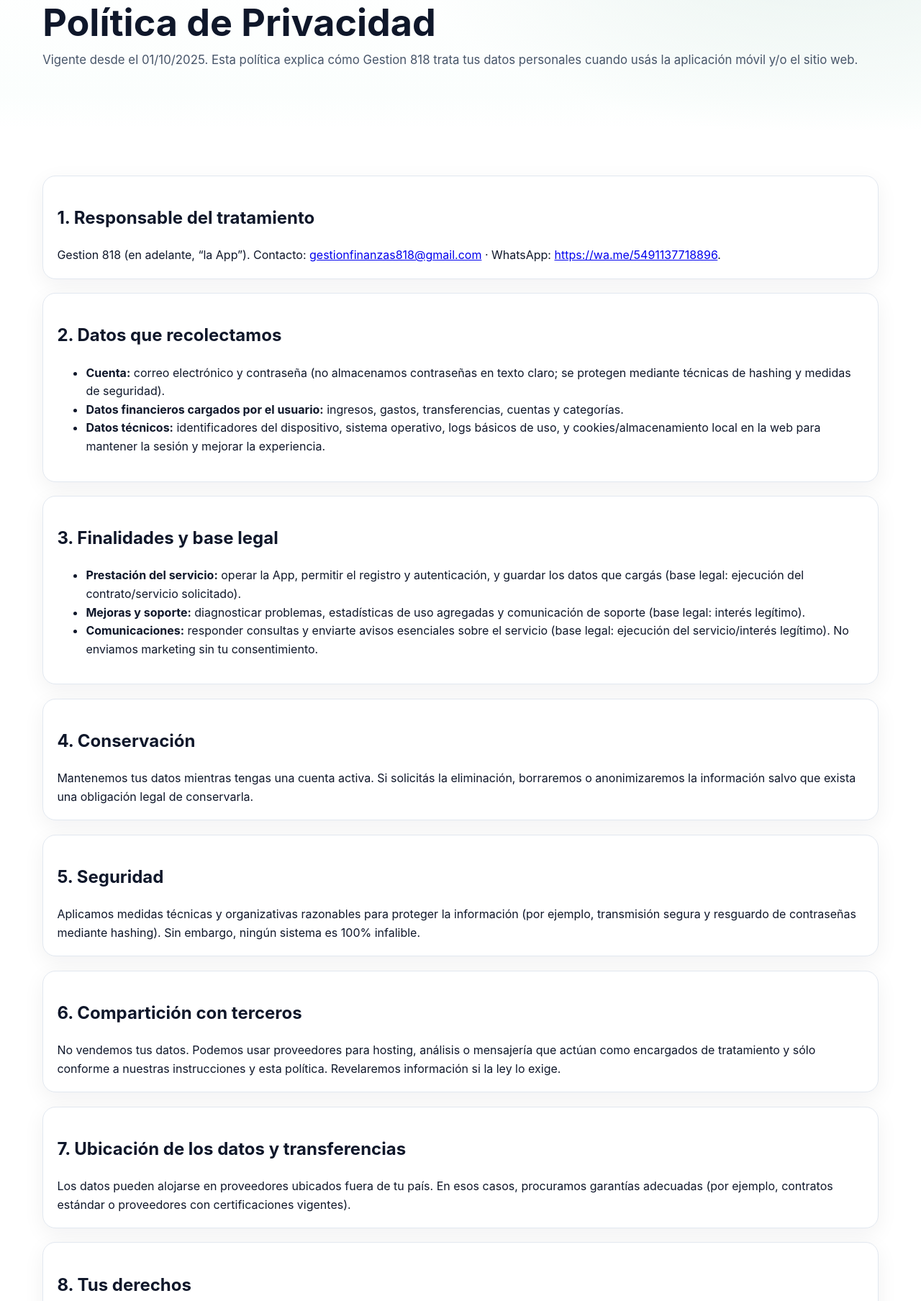
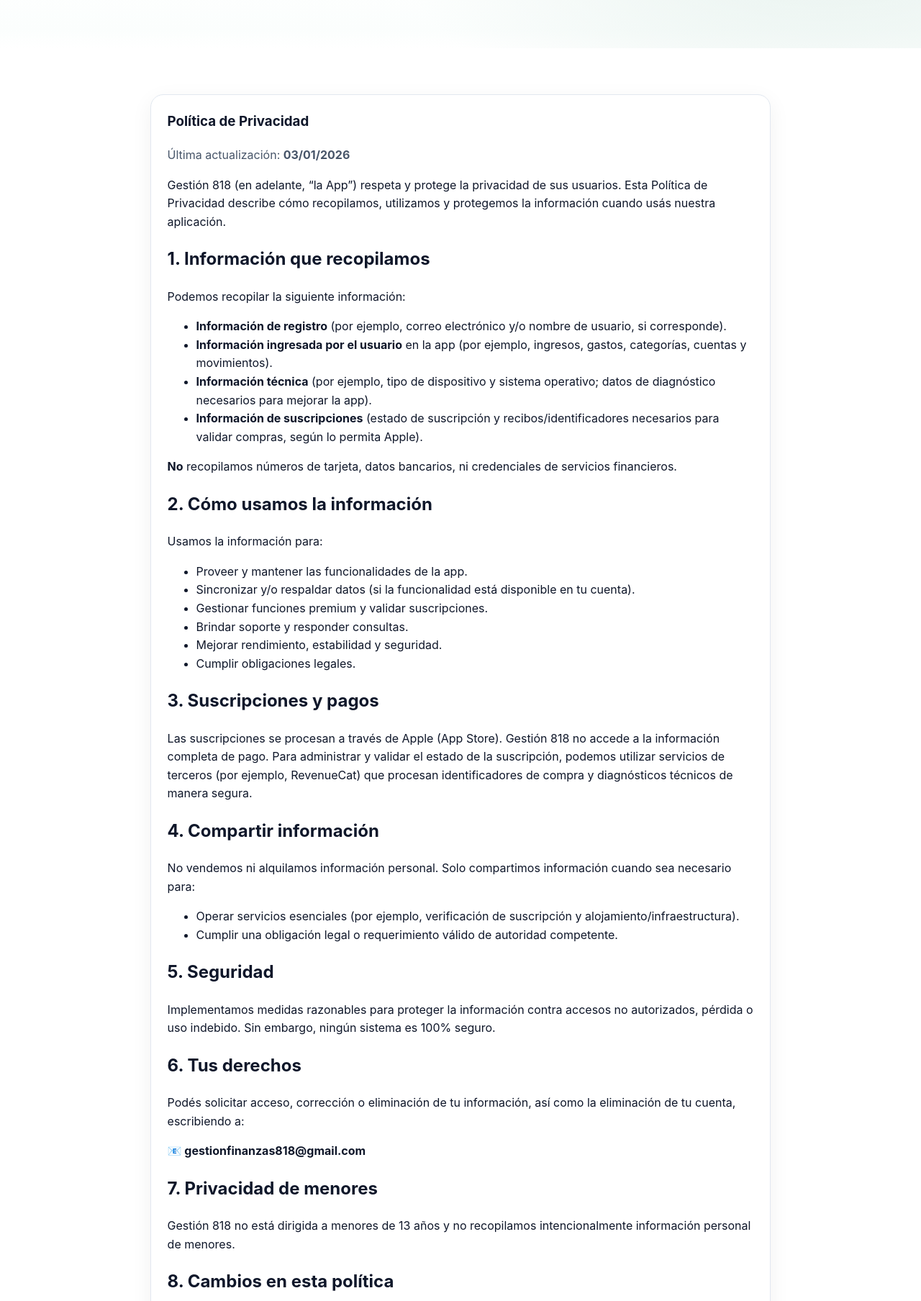
Before and after one commit to Caillara/Gestion818_landing, a plain HTML site: page politicaPrivacidad.html in a window 1280 px wide. Shown: the part 142-1950 px from the top of the page at 72% size. Drawn offline with Linux system fonts and the light colour scheme.

Commit message:
Update politicaPrivacidad.html

```diff
--- a/politicaPrivacidad.html
+++ b/politicaPrivacidad.html
@@ -8,7 +8,6 @@
   <link rel="stylesheet" href="styles.css">
 </head>
 <body>
-  <!-- Header -->
   <header>
     <div class="container nav">
       <div class="brand">
@@ -29,79 +28,64 @@
 
   <section class="section hero">
     <div class="container">
-      <h1>Política de Privacidad</h1>
-      <p class="muted">Vigente desde el 01/10/2025. Esta política explica cómo Gestion 818 trata tus datos personales cuando usás la aplicación móvil y/o el sitio web.</p>
     </div>
   </section>
 
-  <section class="section">
-    <div class="container grid" style="gap:1.2rem">
-      <article class="card feat tile">
-        <h2>1. Responsable del tratamiento</h2>
-        <p>Gestion 818 (en adelante, “la App”). Contacto: <a href="mailto:gestionfinanzas818@gmail.com">gestionfinanzas818@gmail.com</a> · WhatsApp: <a href="https://wa.me/5491137718896">https://wa.me/5491137718896</a>.</p>
-      </article>
+    <section class="section">
+    <div class="container" style="max-width: 900px;">
+      <article class="card" style="padding: 1.4rem 1.4rem;">
+        <h1 style="margin-top:0">Política de Privacidad</h1>
+        <p class="muted" style="margin-top:.2rem">Última actualización: <strong>03/01/2026</strong></p>
 
-      <article class="card feat tile">
-        <h2>2. Datos que recolectamos</h2>
+        <p>Gestión 818 (en adelante, “la App”) respeta y protege la privacidad de sus usuarios. Esta Política de Privacidad describe cómo recopilamos, utilizamos y protegemos la información cuando usás nuestra aplicación.</p>
+
+        <h2>1. Información que recopilamos</h2>
+        <p>Podemos recopilar la siguiente información:</p>
         <ul>
-          <li><strong>Cuenta:</strong> correo electrónico y contraseña (no almacenamos contraseñas en texto claro; se protegen mediante técnicas de hashing y medidas de seguridad).</li>
-          <li><strong>Datos financieros cargados por el usuario:</strong> ingresos, gastos, transferencias, cuentas y categorías.</li>
-          <li><strong>Datos técnicos:</strong> identificadores del dispositivo, sistema operativo, logs básicos de uso, y cookies/almacenamiento local en la web para mantener la sesión y mejorar la experiencia.</li>
+          <li><strong>Información de registro</strong> (por ejemplo, correo electrónico y/o nombre de usuario, si corresponde).</li>
+          <li><strong>Información ingresada por el usuario</strong> en la app (por ejemplo, ingresos, gastos, categorías, cuentas y movimientos).</li>
+          <li><strong>Información técnica</strong> (por ejemplo, tipo de dispositivo y sistema operativo; datos de diagnóstico necesarios para mejorar la app).</li>
+          <li><strong>Información de suscripciones</strong> (estado de suscripción y recibos/identificadores necesarios para validar compras, según lo permita Apple).</li>
         </ul>
-      </article>
+        <p><strong>No</strong> recopilamos números de tarjeta, datos bancarios, ni credenciales de servicios financieros.</p>
 
-      <article class="card feat tile">
-        <h2>3. Finalidades y base legal</h2>
+        <h2>2. Cómo usamos la información</h2>
+        <p>Usamos la información para:</p>
         <ul>
-          <li><strong>Prestación del servicio:</strong> operar la App, permitir el registro y autenticación, y guardar los datos que cargás (base legal: ejecución del contrato/servicio solicitado).</li>
-          <li><strong>Mejoras y soporte:</strong> diagnosticar problemas, estadísticas de uso agregadas y comunicación de soporte (base legal: interés legítimo).</li>
-          <li><strong>Comunicaciones:</strong> responder consultas y enviarte avisos esenciales sobre el servicio (base legal: ejecución del servicio/interés legítimo). No enviamos marketing sin tu consentimiento.</li>
+          <li>Proveer y mantener las funcionalidades de la app.</li>
+          <li>Sincronizar y/o respaldar datos (si la funcionalidad está disponible en tu cuenta).</li>
+          <li>Gestionar funciones premium y validar suscripciones.</li>
+          <li>Brindar soporte y responder consultas.</li>
+          <li>Mejorar rendimiento, estabilidad y seguridad.</li>
+          <li>Cumplir obligaciones legales.</li>
         </ul>
-      </article>
 
-      <article class="card feat tile">
-        <h2>4. Conservación</h2>
-        <p>Mantenemos tus datos mientras tengas una cuenta activa. Si solicitás la eliminación, borraremos o anonimizaremos la información salvo que exista una obligación legal de conservarla.</p>
-      </article>
+        <h2>3. Suscripciones y pagos</h2>
+        <p>Las suscripciones se procesan a través de Apple (App Store). Gestión 818 no accede a la información completa de pago. Para administrar y validar el estado de la suscripción, podemos utilizar servicios de terceros (por ejemplo, RevenueCat) que procesan identificadores de compra y diagnósticos técnicos de manera segura.</p>
 
-      <article class="card feat tile">
+        <h2>4. Compartir información</h2>
+        <p>No vendemos ni alquilamos información personal. Solo compartimos información cuando sea necesario para:</p>
+        <ul>
+          <li>Operar servicios esenciales (por ejemplo, verificación de suscripción y alojamiento/infraestructura).</li>
+          <li>Cumplir una obligación legal o requerimiento válido de autoridad competente.</li>
+        </ul>
+
         <h2>5. Seguridad</h2>
-        <p>Aplicamos medidas técnicas y organizativas razonables para proteger la información (por ejemplo, transmisión segura y resguardo de contraseñas mediante hashing). Sin embargo, ningún sistema es 100% infalible.</p>
-      </article>
+        <p>Implementamos medidas razonables para proteger la información contra accesos no autorizados, pérdida o uso indebido. Sin embargo, ningún sistema es 100% seguro.</p>
 
-      <article class="card feat tile">
-        <h2>6. Compartición con terceros</h2>
-        <p>No vendemos tus datos. Podemos usar proveedores para hosting, análisis o mensajería que actúan como encargados de tratamiento y sólo conforme a nuestras instrucciones y esta política. Revelaremos información si la ley lo exige.</p>
-      </article>
+        <h2>6. Tus derechos</h2>
+        <p>Podés solicitar acceso, corrección o eliminación de tu información, así como la eliminación de tu cuenta, escribiendo a:</p>
+        <p><strong>📧 gestionfinanzas818@gmail.com</strong></p>
 
-      <article class="card feat tile">
-        <h2>7. Ubicación de los datos y transferencias</h2>
-        <p>Los datos pueden alojarse en proveedores ubicados fuera de tu país. En esos casos, procuramos garantías adecuadas (por ejemplo, contratos estándar o proveedores con certificaciones vigentes).</p>
-      </article>
+        <h2>7. Privacidad de menores</h2>
+        <p>Gestión 818 no está dirigida a menores de 13 años y no recopilamos intencionalmente información personal de menores.</p>
 
-      <article class="card feat tile">
-        <h2>8. Tus derechos</h2>
-        <p>Podés solicitar acceso, rectificación, actualización, portabilidad, limitación o eliminación de tus datos, y oponerte a determinados tratamientos. Para ejercerlos, escribinos a <a href="mailto:gestionfinanzas818@gmail.com">gestionfinanzas818@gmail.com</a>. Si eliminás tu cuenta, los datos asociados se eliminarán o anonimizarán salvo obligación legal en contrario.</p>
-      </article>
+        <h2>8. Cambios en esta política</h2>
+        <p>Podemos actualizar esta Política de Privacidad. Publicaremos los cambios en esta página y, cuando corresponda, dentro de la app.</p>
 
-      <article class="card feat tile">
-        <h2>9. Menores de edad</h2>
-        <p>La App está dirigida a personas mayores de 16 años (o la edad mínima aplicable según tu país). Si sos menor, necesitás el consentimiento de tu madre, padre o tutor.</p>
-      </article>
-
-      <article class="card feat tile">
-        <h2>10. Cookies y tecnologías similares</h2>
-        <p>Usamos cookies/almacenamiento local para mantener la sesión y mejorar la experiencia. Podés configurar tu navegador para bloquearlas; ciertas funciones pueden verse afectadas.</p>
-      </article>
-
-      <article class="card feat tile">
-        <h2>11. Cambios a esta política</h2>
-        <p>Podemos actualizar esta política. Publicaremos la versión vigente en esta página indicando la fecha de última actualización. Si corresponde, te notificaremos cambios relevantes dentro de la App.</p>
-      </article>
-
-      <article class="card feat tile">
-        <h2>12. Contacto</h2>
-        <p>Si tenés preguntas sobre privacidad o querés ejercer tus derechos, escribinos a <a href="mailto:gestionfinanzas818@gmail.com">gestionfinanzas818@gmail.com</a>.</p>
+        <h2>9. Contacto</h2>
+        <p>Si tenés preguntas sobre esta Política de Privacidad, escribinos a:</p>
+        <p><strong>📧 gestionfinanzas818@gmail.com</strong></p>
       </article>
     </div>
   </section>
@@ -120,7 +104,7 @@
         <h4>Legal</h4>
         <ul style="list-style:none;padding:0;margin:.4rem 0 0">
           <li><a href="/politicaPrivacidad.html" class="active">Política de privacidad</a></li>
-          <li><a href="/terminos.html">Términos de servicio</a></li>
+          <li><a href="/terminosUso.html">Términos de servicio</a></li>
         </ul>
       </div>
     </div>
```
